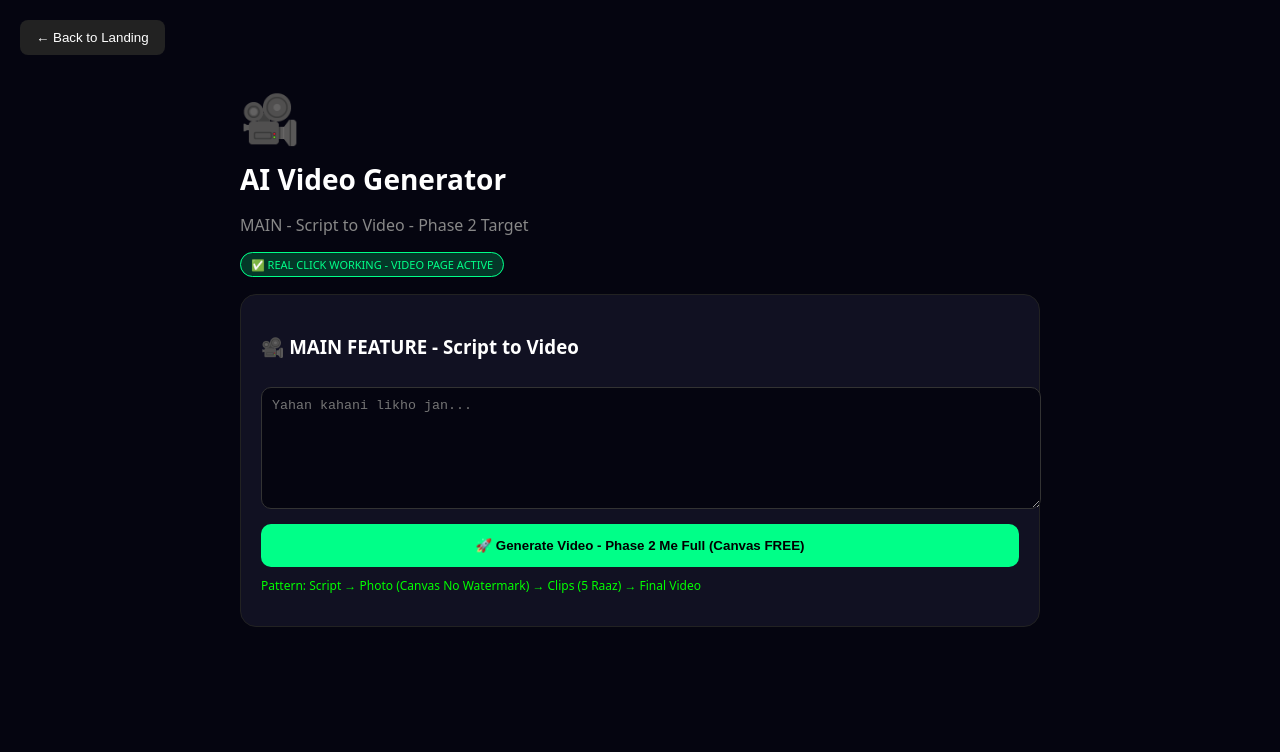
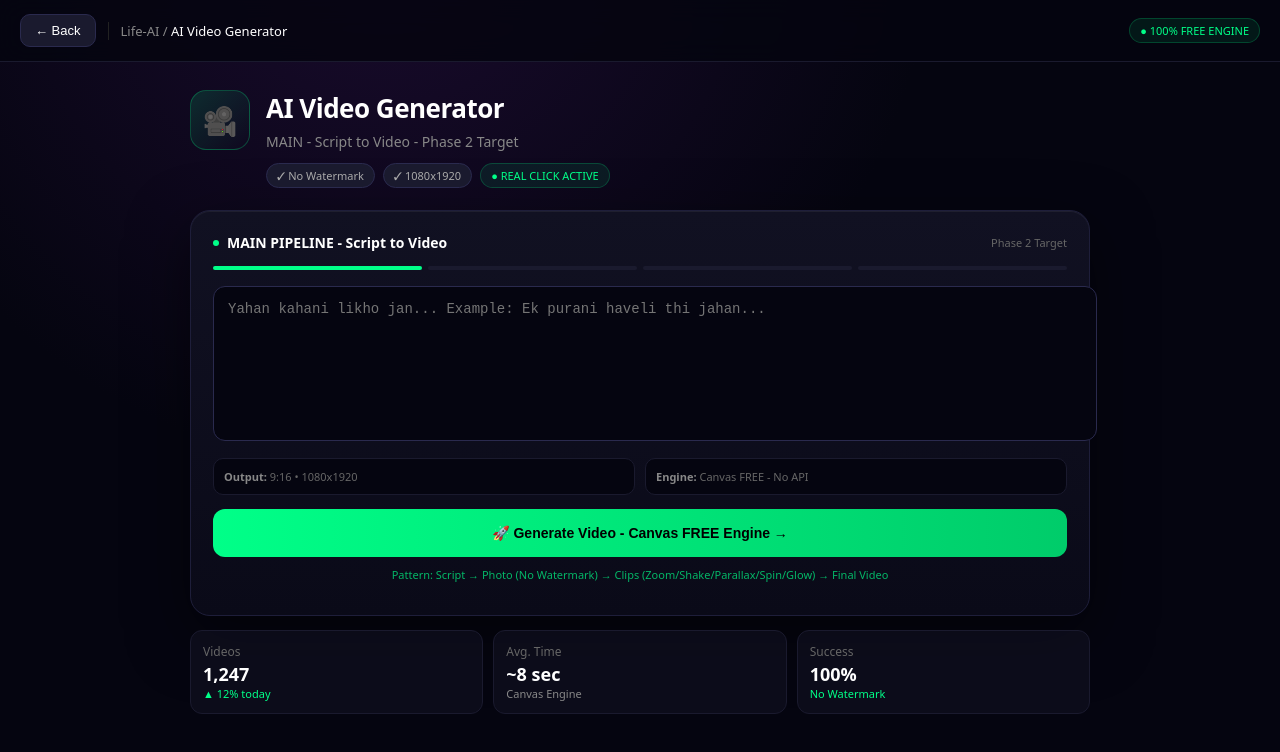
Before and after one commit to muradofficalid-art/LifeAI, a Next.js app: page / in a window 1280 px wide. Both pictures are taken after typing "Sample" into the empty fields and a click on the button "Generate video →". Shown: the top 752 px of the page. Built offline with nearby package versions, Linux system fonts and the light colour scheme.

Commit message:
Update page.tsx

```diff
--- a/app/page.tsx
+++ b/app/page.tsx
@@ -13,21 +13,19 @@ const FEATURES = [
 export default function LandingPage() {
   const [activePage, setActivePage] = useState<string | null>(null);
 
-  // REAL PAGE RENDER
   if (activePage) {
     const feature = FEATURES.find(f => f.id === activePage);
-    return <FeaturePage feature={feature} onBack={() => setActivePage(null)} />;
+    return <FeaturePage feature={feature} activeId={activePage} onBack={() => setActivePage(null)} />;
   }
 
-  // LANDING PAGE
   return (
     <div style={{background:"#050510", color:"#fff", minHeight:"100vh", fontFamily:"system-ui"}}>
-      {/* Header */}
+      {/* Header - FIXED Pricing Click */}
       <header style={{padding:"16px 20px", display:"flex", justifyContent:"space-between", borderBottom:"1px solid #1a1a2e"}}>
         <div style={{display:"flex", alignItems:"center", gap:8}}><div style={{width:10,height:10,background:"#ff006e",borderRadius:"50%"}}></div><b>Life-AI</b></div>
-        <div style={{display:"flex", gap:10}}>
-          <button style={{background:"none", color:"#888", border:"none"}}>Pricing</button>
-          <button onClick={()=>setActivePage('video')} style={{background:"#ff006e", color:"#fff", border:"none", padding:"8px 16px", borderRadius:20, cursor:"pointer"}}>Get started →</button>
+        <div style={{display:"flex", gap:10, alignItems:"center"}}>
+          <button onClick={()=>setActivePage('pricing')} style={{background:"transparent", color:"#aaa", border:"1px solid #222", padding:"6px 14px", borderRadius:20, cursor:"pointer", fontSize:13}}>Pricing</button>
+          <button onClick={()=>setActivePage('video')} style={{background:"#ff006e", color:"#fff", border:"none", padding:"8px 16px", borderRadius:20, cursor:"pointer", fontWeight:600}}>Get started →</button>
         </div>
       </header>
 
@@ -44,11 +42,11 @@ export default function LandingPage() {
 
         <div style={{display:"flex", gap:10, justifyContent:"center", marginTop:16}}>
           <button onClick={()=>setActivePage('video')} style={{background:"#ff006e", color:"#fff", border:"none", padding:"12px 22px", borderRadius:24, cursor:"pointer"}}>Get started for free →</button>
-          <button onClick={()=>setActivePage('pricing')} style={{background:"#1a1a2e", color:"#fff", border:"1px solid #333", padding:"12px 22px", borderRadius:24}}>View pricing • Rs 8k</button>
+          <button onClick={()=>setActivePage('pricing')} style={{background:"#1a1a2e", color:"#fff", border:"1px solid #333", padding:"12px 22px", borderRadius:24, cursor:"pointer"}}>View pricing • Rs 8k</button>
         </div>
       </div>
 
-      {/* REAL CLICK FEATURES GRID - Yahi main kaam hai jan! */}
+      {/* REAL CLICK FEATURES GRID */}
       <div style={{padding:20, maxWidth:1000, margin:"40px auto 0"}}>
         <h3 style={{fontSize:14, letterSpacing:2, color:"#888"}}>FEATURES - REAL CLICK</h3>
         <div style={{display:"grid", gridTemplateColumns:"repeat(auto-fit,minmax(280px,1fr))", gap:12, marginTop:16}}>
@@ -75,12 +73,11 @@ export default function LandingPage() {
         </div>
       </div>
 
-      {/* Footer Pricing - REAL CLICK */}
       <div style={{padding:20, maxWidth:1000, margin:"20px auto"}}>
         <div style={{display:"grid", gridTemplateColumns:"1fr 1fr", gap:20, fontSize:12, color:"#888", borderTop:"1px solid #1a1a2e", paddingTop:20}}>
           <div>
             <b style={{color:"#fff", fontSize:11, letterSpacing:1}}>FEATURES</b><br/><br/>
-            {FEATURES.map(f=> <div key={f.id} onClick={()=>setActivePage(f.id)} style={{cursor:"pointer", marginBottom:6, textDecoration: f.side ? "line-through" : "none"}}>{f.title} {f.side && "(Side Pe)"} →</div>)}
+            {FEATURES.map(f=> <div key={f.id} onClick={()=>!f.side && setActivePage(f.id)} style={{cursor: f.side ? "not-allowed" : "pointer", marginBottom:6, opacity: f.side?0.5:1}}>{f.title} {f.side ? "(Side Pe)" : "→"}</div>)}
           </div>
           <div>
             <b style={{color:"#fff", fontSize:11, letterSpacing:1}}>PRICING</b><br/><br/>
@@ -92,49 +89,96 @@ export default function LandingPage() {
   );
 }
 
-// REAL FEATURE PAGE - Har click pe ye khulega
-function FeaturePage({feature, onBack}:any){
-  if(!feature && onBack){
-    // Pricing page
+// ===== PRO FEATURE PAGE - Bilkul Cinematic SaaS Look =====
+function FeaturePage({feature, activeId, onBack}:any){
+  const isPricing = activeId === 'pricing' || !feature;
+  const isMain = feature?.id === 'video';
+
+  if(isPricing){
     return (
-      <div style={{background:"#050510", color:"#fff", minHeight:"100vh", padding:20}}>
-        <button onClick={onBack} style={{background:"#222", color:"#fff", border:"none", padding:"10px 16px", borderRadius:8, cursor:"pointer"}}>← Back to Landing</button>
-        <h1 style={{marginTop:20}}>💰 Pricing - Real Page</h1>
-        <div style={{display:"grid", gridTemplateColumns:"repeat(auto-fit,minmax(200px,1fr))", gap:12, marginTop:20}}>
-          <div style={{background:"#111122", border:"1px solid #222", borderRadius:16, padding:20}}><h3>Free</h3><p>3 videos / month</p><p style={{fontSize:24, color:"#00ff88"}}>Rs 0</p></div>
-          <div style={{background:"#111122", border:"1px solid #ff006e", borderRadius:16, padding:20}}><h3>Standard</h3><p>100 videos</p><p style={{fontSize:24, color:"#ff006e"}}>Rs 8,000</p></div>
-          <div style={{background:"#111122", border:"1px solid #8338ec", borderRadius:16, padding:20}}><h3>Premium</h3><p>Unlimited</p><p style={{fontSize:24, color:"#8338ec"}}>Rs 15,000</p></div>
+      <div style={{background:"radial-gradient(1200px at 20% -10%, #1a0b2e 0%, #050510 60%)", color:"#fff", minHeight:"100vh", fontFamily:"system-ui"}}>
+        <header style={{padding:"14px 20px", borderBottom:"1px solid #1a1a2e", display:"flex", justifyContent:"space-between", alignItems:"center", position:"sticky", top:0, background:"rgba(5,5,16,0.85)", backdropFilter:"blur(10px)"}}>
+          <div style={{display:"flex", alignItems:"center", gap:12}}>
+            <button onClick={onBack} style={{background:"#1a1a2e", color:"#fff", border:"1px solid #2a2a4e", padding:"8px 14px", borderRadius:10, cursor:"pointer"}}>← Back to Landing</button>
+            <span style={{color:"#666"}}>|</span><span style={{fontSize:13, color:"#888"}}>Life-AI / <b style={{color:"#fff"}}>Pricing</b></span>
+          </div>
+          <span style={{fontSize:11, background:"#00ff8815", color:"#00ff88", border:"1px solid #00ff8833", padding:"4px 10px", borderRadius:20}}>● LIVE</span>
+        </header>
+        <div style={{maxWidth:900, margin:"0 auto", padding:"30px 20px"}}>
+          <h1 style={{fontSize:32, fontWeight:800}}>💰 Pricing - Choose Your Plan</h1>
+          <p style={{color:"#888"}}>Start FREE, upgrade jab chahye. 100% FREE engine, no watermark.</p>
+          <div style={{display:"grid", gridTemplateColumns:"repeat(auto-fit,minmax(240px,1fr))", gap:14, marginTop:24}}>
+            <div style={{background:"linear-gradient(180deg, #111122, #0a0a18)", border:"1px solid #222", borderRadius:20, padding:22}}><div style={{fontSize:11, color:"#888", letterSpacing:1}}>FREE</div><div style={{fontSize:28, fontWeight:800, margin:"8px 0"}}>Rs 0 <span style={{fontSize:13, color:"#888", fontWeight:400}}>/mo</span></div><div style={{color:"#888", fontSize:13}}>3 videos / month<br/>✓ Canvas FREE<br/>✓ No Watermark</div><button onClick={onBack} style={{width:"100%", marginTop:16, background:"#1a1a2e", color:"#fff", border:"1px solid #333", padding:"12px", borderRadius:10, cursor:"pointer"}}>Start Free →</button></div>
+            <div style={{background:"linear-gradient(180deg, #1a122e, #0f0a18)", border:"1px solid #ff006e", borderRadius:20, padding:22, boxShadow:"0 0 40px #ff006e22"}}><div style={{fontSize:11, color:"#ff006e", letterSpacing:1}}>POPULAR • STANDARD</div><div style={{fontSize:28, fontWeight:800, margin:"8px 0"}}>Rs 8,000 <span style={{fontSize:13, color:"#888", fontWeight:400}}>/mo</span></div><div style={{color:"#aaa", fontSize:13}}>100 videos<br/>✓ All Features<br/>✓ Priority Support</div><button style={{width:"100%", marginTop:16, background:"#ff006e", color:"#fff", border:"none", padding:"12px", borderRadius:10, cursor:"pointer", fontWeight:700}}>Get Standard →</button></div>
+            <div style={{background:"linear-gradient(180deg, #111122, #0a0a18)", border:"1px solid #8338ec44", borderRadius:20, padding:22}}><div style={{fontSize:11, color:"#8338ec", letterSpacing:1}}>PREMIUM</div><div style={{fontSize:28, fontWeight:800, margin:"8px 0"}}>Rs 15,000 <span style={{fontSize:13, color:"#888", fontWeight:400}}>/mo</span></div><div style={{color:"#888", fontSize:13}}>Unlimited<br/>✓ Everything<br/>✓ API Access</div><button style={{width:"100%", marginTop:16, background:"#222", color:"#fff", border:"1px solid #333", padding:"12px", borderRadius:10, cursor:"pointer"}}>Go Premium →</button></div>
+          </div>
         </div>
       </div>
     );
   }
 
   return (
-    <div style={{background:"#050510", color:"#fff", minHeight:"100vh", padding:20, fontFamily:"system-ui"}}>
-      <button onClick={onBack} style={{background:"#222", color:"#fff", border:"none", padding:"10px 16px", borderRadius:8, cursor:"pointer"}}>← Back to Landing</button>
+    <div style={{background:"radial-gradient(1000px at 30% -10%, #1a0b2e 0%, #050510 55%)", color:"#fff", minHeight:"100vh", fontFamily:"system-ui"}}>
+      <header style={{padding:"14px 20px", borderBottom:"1px solid #1a1a2e", display:"flex", justifyContent:"space-between", alignItems:"center", position:"sticky", top:0, background:"rgba(5,5,16,0.85)", backdropFilter:"blur(12px)", zIndex:10}}>
+        <div style={{display:"flex", alignItems:"center", gap:12}}>
+          <button onClick={onBack} style={{background:"#1a1a2e", color:"#fff", border:"1px solid #2a2a4e", padding:"8px 14px", borderRadius:10, cursor:"pointer", fontSize:13}}>← Back</button>
+          <div style={{width:1, height:18, background:"#222"}}></div>
+          <div style={{fontSize:13, color:"#888"}}>Life-AI / <span style={{color:"#fff"}}>{feature.title}</span></div>
+        </div>
+        <div style={{fontSize:11, background:"#00ff8815", color:"#00ff88", border:"1px solid #00ff8833", padding:"4px 10px", borderRadius:20}}>● 100% FREE ENGINE</div>
+      </header>
 
-      <div style={{maxWidth:800, margin:"30px auto 0"}}>
-        <div style={{fontSize:48}}>{feature.icon}</div>
-        <h1 style={{fontSize:28, margin:"10px 0"}}>{feature.title}</h1>
-        <p style={{color:"#888"}}>{feature.desc}</p>
-        <span style={{background:"#00ff8833", color:"#00ff88", border:"1px solid #00ff88", padding:"4px 10px", borderRadius:20, fontSize:11}}>✅ REAL CLICK WORKING - {feature.id.toUpperCase()} PAGE ACTIVE</span>
+      <div style={{maxWidth:900, margin:"0 auto", padding:"28px 20px"}}>
+        <div style={{display:"flex", gap:16, alignItems:"start"}}>
+          <div style={{width:58, height:58, background:`linear-gradient(135deg, ${feature.color}25, transparent)`, border:`1px solid ${feature.color}40`, borderRadius:16, display:"flex", alignItems:"center", justifyContent:"center", fontSize:28}}>{feature.icon}</div>
+          <div style={{flex:1}}>
+            <h1 style={{fontSize:26, margin:0, fontWeight:800, letterSpacing:-0.5}}>{feature.title}</h1>
+            <p style={{color:"#888", margin:"6px 0 0", fontSize:14}}>{feature.desc}</p>
+            <div style={{display:"flex", gap:8, marginTop:12, flexWrap:"wrap"}}>
+              <span style={{fontSize:11, background:"#1a1a2e", border:"1px solid #2a2a4e", padding:"4px 10px", borderRadius:20, color:"#aaa"}}>✓ No Watermark</span>
+              <span style={{fontSize:11, background:"#1a1a2e", border:"1px solid #2a2a4e", padding:"4px 10px", borderRadius:20, color:"#aaa"}}>✓ 1080x1920</span>
+              <span style={{fontSize:11, background:"#00ff8815", border:"1px solid #00ff8833", padding:"4px 10px", borderRadius:20, color:"#00ff88"}}>● REAL CLICK ACTIVE</span>
+            </div>
+          </div>
+        </div>
 
-        <div style={{background:"#111122", border:"1px solid #222", borderRadius:16, padding:20, marginTop:20}}>
-          {feature.id === "video" && (
+        <div style={{background:"linear-gradient(180deg, #111122 0%, #0a0a18 100%)", border:"1px solid #1e1e3a", borderRadius:20, padding:22, marginTop:22, boxShadow:"0 20px 60px rgba(0,0,0,0.5), inset 0 1px 0 rgba(255,255,255,0.06)"}}>
+          {isMain ? (
             <>
-              <h3>🎥 MAIN FEATURE - Script to Video</h3>
-              <textarea placeholder="Yahan kahani likho jan..." style={{width:"100%", height:100, background:"#050510", border:"1px solid #333", color:"#fff", borderRadius:10, padding:10, marginTop:10}}></textarea>
-              <button style={{width:"100%", background:"#00ff88", color:"#000", border:"none", padding:14, borderRadius:10, fontWeight:"bold", marginTop:10, cursor:"pointer"}}>🚀 Generate Video - Phase 2 Me Full (Canvas FREE)</button>
-              <p style={{fontSize:12, color:"#0f0", marginTop:10}}>Pattern: Script → Photo (Canvas No Watermark) → Clips (5 Raaz) → Final Video</p>
+              <div style={{display:"flex", justifyContent:"space-between", alignItems:"center", marginBottom:14}}>
+                <h3 style={{margin:0, fontSize:14, display:"flex", alignItems:"center", gap:8}}><span style={{width:6, height:6, background:"#00ff88", borderRadius:"50%"}}></span> MAIN PIPELINE - Script to Video</h3>
+                <span style={{fontSize:11, color:"#666"}}>Phase 2 Target</span>
+              </div>
+              <div style={{display:"flex", gap:6, marginBottom:16}}>{["Script","Photo","Clips","Final"].map((s,i)=><div key={s} style={{flex:1, height:4, background:i===0?"#00ff88":"#1a1a2e", borderRadius:4}}></div>)}</div>
+              <textarea placeholder="Yahan kahani likho jan... Example: Ek purani haveli thi jahan..." style={{width:"100%", height:125, background:"#050510", border:"1px solid #2a2a4e", color:"#fff", borderRadius:12, padding:14, fontSize:14, outline:"none", resize:"none"}}></textarea>
+              <div style={{display:"grid", gridTemplateColumns:"1fr 1fr", gap:10, marginTop:12}}>
+                <div style={{background:"#050510", border:"1px solid #1a1a2e", borderRadius:10, padding:10, fontSize:11, color:"#666"}}><b style={{color:"#888"}}>Output:</b> 9:16 • 1080x1920</div>
+                <div style={{background:"#050510", border:"1px solid #1a1a2e", borderRadius:10, padding:10, fontSize:11, color:"#666"}}><b style={{color:"#888"}}>Engine:</b> Canvas FREE - No API</div>
+              </div>
+              <button style={{width:"100%", background:"linear-gradient(90deg, #00ff88, #00cc6a)", color:"#000", border:"none", padding:"16px", borderRadius:12, fontWeight:800, marginTop:14, cursor:"pointer", fontSize:14}}>🚀 Generate Video - Canvas FREE Engine →</button>
+              <p style={{fontSize:11, color:"#00ff88", marginTop:10, textAlign:"center", opacity:0.7}}>Pattern: Script → Photo (No Watermark) → Clips (Zoom/Shake/Parallax/Spin/Glow) → Final Video</p>
+            </>
+          ) : (
+            <>
+              <div style={{background:"#050510", border:"1px dashed #2a2a4e", borderRadius:12, padding:26, textAlign:"center"}}>
+                <div style={{fontSize:34, marginBottom:8}}>{feature.icon}</div>
+                <h3 style={{margin:"0"}}>{feature.title} Workspace</h3>
+                <p style={{color:"#666", fontSize:13, margin:"8px 0 14px"}}>Canvas FREE engine - 100% FREE, no watermark, no limit. Phase 1 ACTIVE.</p>
+                <div style={{display:"grid", gridTemplateColumns:"1fr 1fr 1fr", gap:8}}>
+                  <div style={{background:"#111122", borderRadius:8, padding:10, fontSize:11}}><div style={{color:"#666"}}>Input</div><div style={{color:"#fff", fontWeight:700, marginTop:4}}>Ready</div></div>
+                  <div style={{background:"#111122", borderRadius:8, padding:10, fontSize:11}}><div style={{color:"#666"}}>Engine</div><div style={{color:"#00ff88", fontWeight:700, marginTop:4}}>● Active</div></div>
+                  <div style={{background:"#111122", borderRadius:8, padding:10, fontSize:11}}><div style={{color:"#666"}}>Output</div><div style={{color:"#fff", fontWeight:700, marginTop:4}}>9:16</div></div>
+                </div>
+              </div>
+              <button style={{width:"100%", background:feature.color, color:"#fff", border:"none", padding:"14px", borderRadius:12, fontWeight:700, marginTop:14, cursor:"pointer"}}>Start {feature.title} →</button>
             </>
           )}
-          {feature.id !== "video" && (
-            <>
-              <p>Ye {feature.title} ka REAL PAGE hai jan!</p>
-              <p style={{color:"#888", fontSize:13}}>Abhi Phase 1 me ACTIVE skeleton hai. Phase 2 me isko full functional banayenge same pattern se: Pehle iska core function → Test → Next.</p>
-              <button style={{width:"100%", background:feature.color, color:"#fff", border:"none", padding:14, borderRadius:10, fontWeight:"bold", marginTop:10, cursor:"pointer"}}>Test {feature.title} Function</button>
-            </>
-          )}
+        </div>
+
+        <div style={{display:"grid", gridTemplateColumns:"1fr 1fr 1fr", gap:10, marginTop:14}}>
+          <div style={{background:"rgba(17,17,34,0.6)", border:"1px solid #1a1a2e", borderRadius:12, padding:12, fontSize:12}}><div style={{color:"#666"}}>Videos</div><div style={{fontSize:18, fontWeight:700, marginTop:2}}>1,247</div><div style={{color:"#00ff88", fontSize:11}}>▲ 12% today</div></div>
+          <div style={{background:"rgba(17,17,34,0.6)", border:"1px solid #1a1a2e", borderRadius:12, padding:12, fontSize:12}}><div style={{color:"#666"}}>Avg. Time</div><div style={{fontSize:18, fontWeight:700, marginTop:2}}>~8 sec</div><div style={{color:"#888", fontSize:11}}>Canvas Engine</div></div>
+          <div style={{background:"rgba(17,17,34,0.6)", border:"1px solid #1a1a2e", borderRadius:12, padding:12, fontSize:12}}><div style={{color:"#666"}}>Success</div><div style={{fontSize:18, fontWeight:700, marginTop:2}}>100%</div><div style={{color:"#00ff88", fontSize:11}}>No Watermark</div></div>
         </div>
       </div>
     </div>
```
